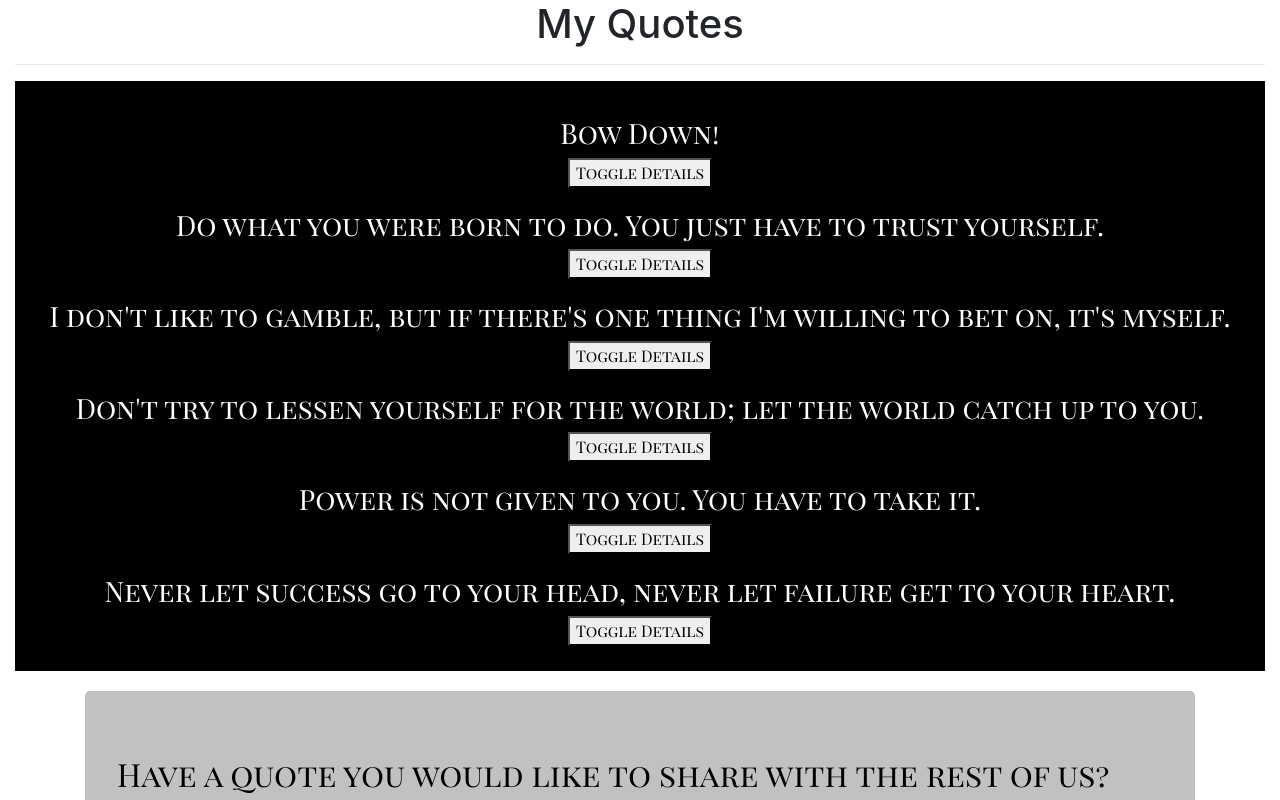
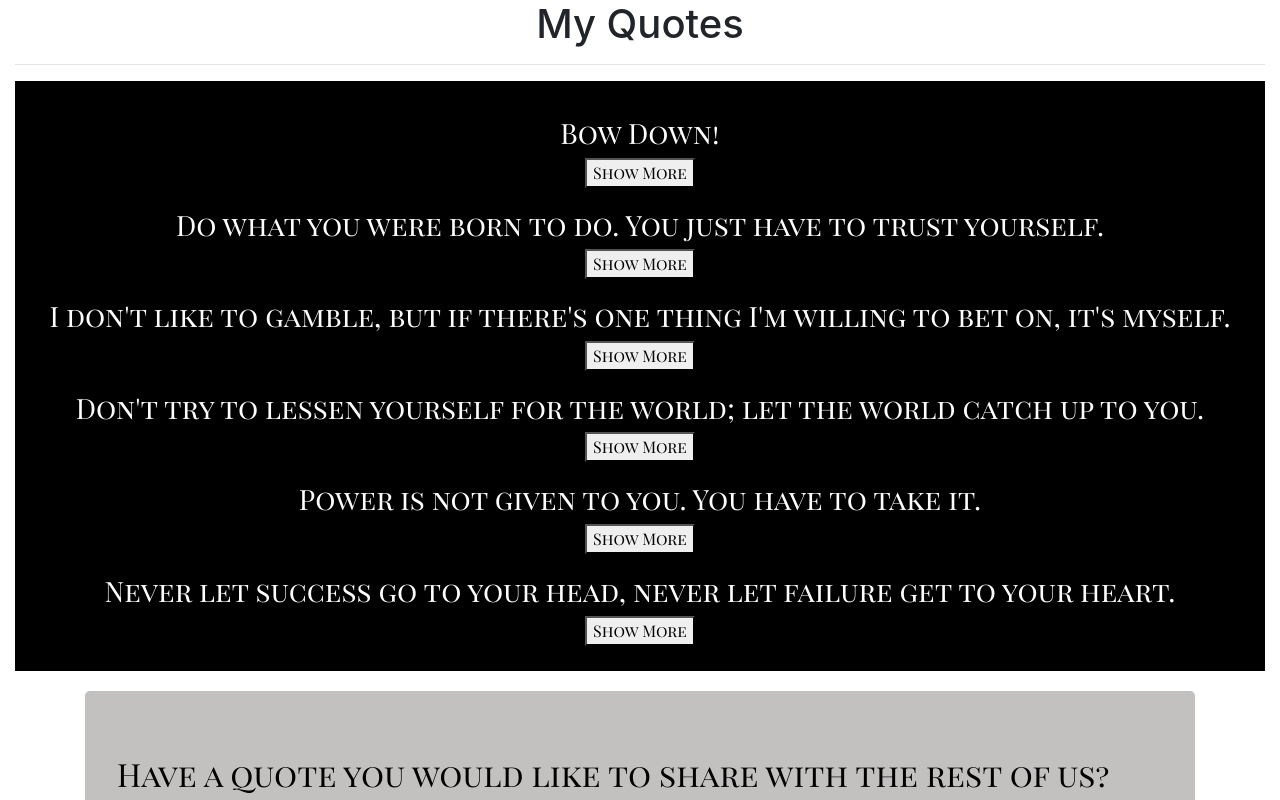
Before and after one commit to audreynjiraini/quotes, an Angular app: page / in a window 1280 px wide. Shown: the top 800 px of the page. Built offline with nearby package versions, Linux system fonts and the light colour scheme.

Commit message:
change layout of information

```diff
--- a/src/app/quote-detail/quote-detail.component.html
+++ b/src/app/quote-detail/quote-detail.component.html
@@ -1,8 +1,6 @@
     <div class="padding">
         <p>Author: {{ quote.author }}</p>
         <p>Submitted: {{quote.submitDate|dateAgo}} by {{quote.submitter}}.</p>
-        <p>Likes: {{numberOfLikes}}</p>
-        <p>Dislikes: {{numberOfDislikes}}</p>
     </div>
 
     <div class="btn-group" role="group">
--- a/src/app/quote/quote.component.html
+++ b/src/app/quote/quote.component.html
@@ -4,7 +4,7 @@
     <div class="col-md-12 boxed">
         <div *ngFor='let quote of quotes; let i = index'>
             <h3 class="padding-quote">{{quote.name}}</h3>
-            <button (click)='toggleDetails(i)'>Toggle Details</button>
+            <button (click)='toggleDetails(i)'>Show More</button>
             <app-quote-detail *ngIf='quote.showAuthor' [quote]='quote' (isComplete)='deleteQuote($event,i)'>
             </app-quote-detail>
 
```
